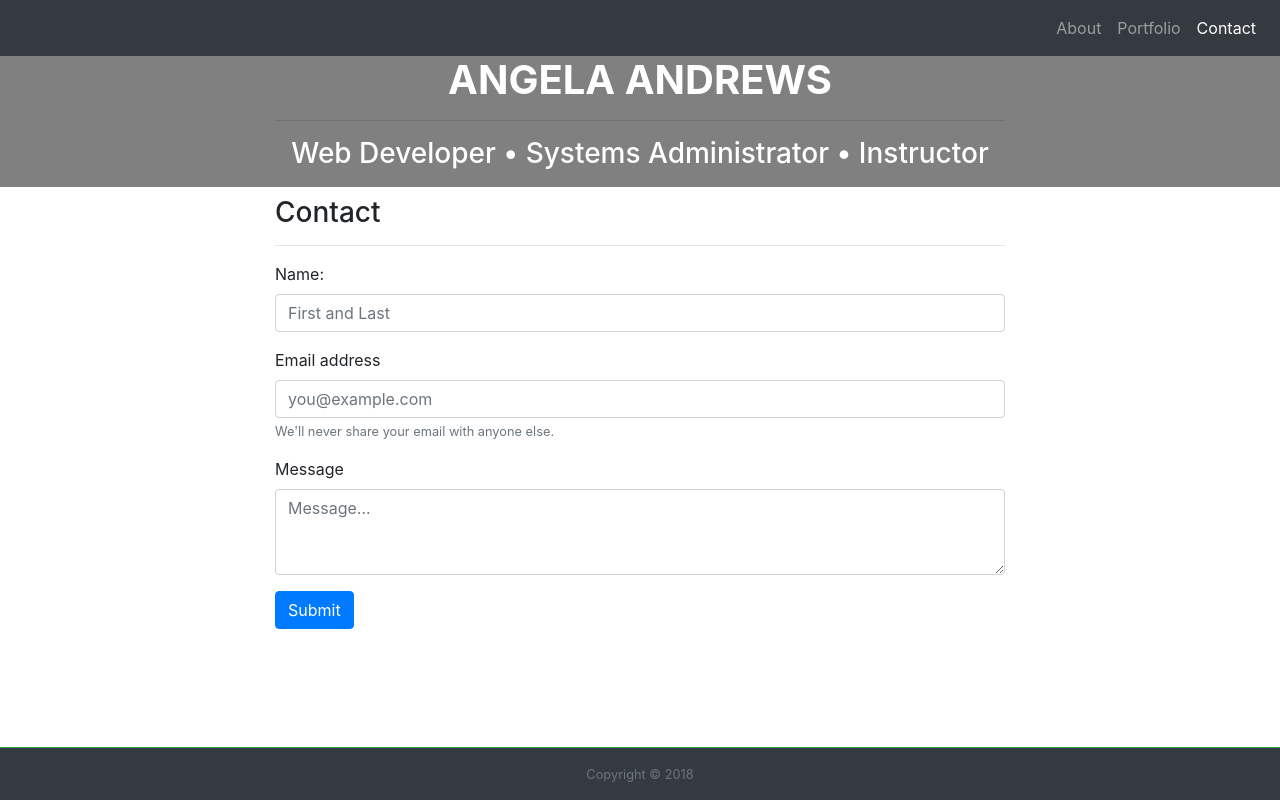
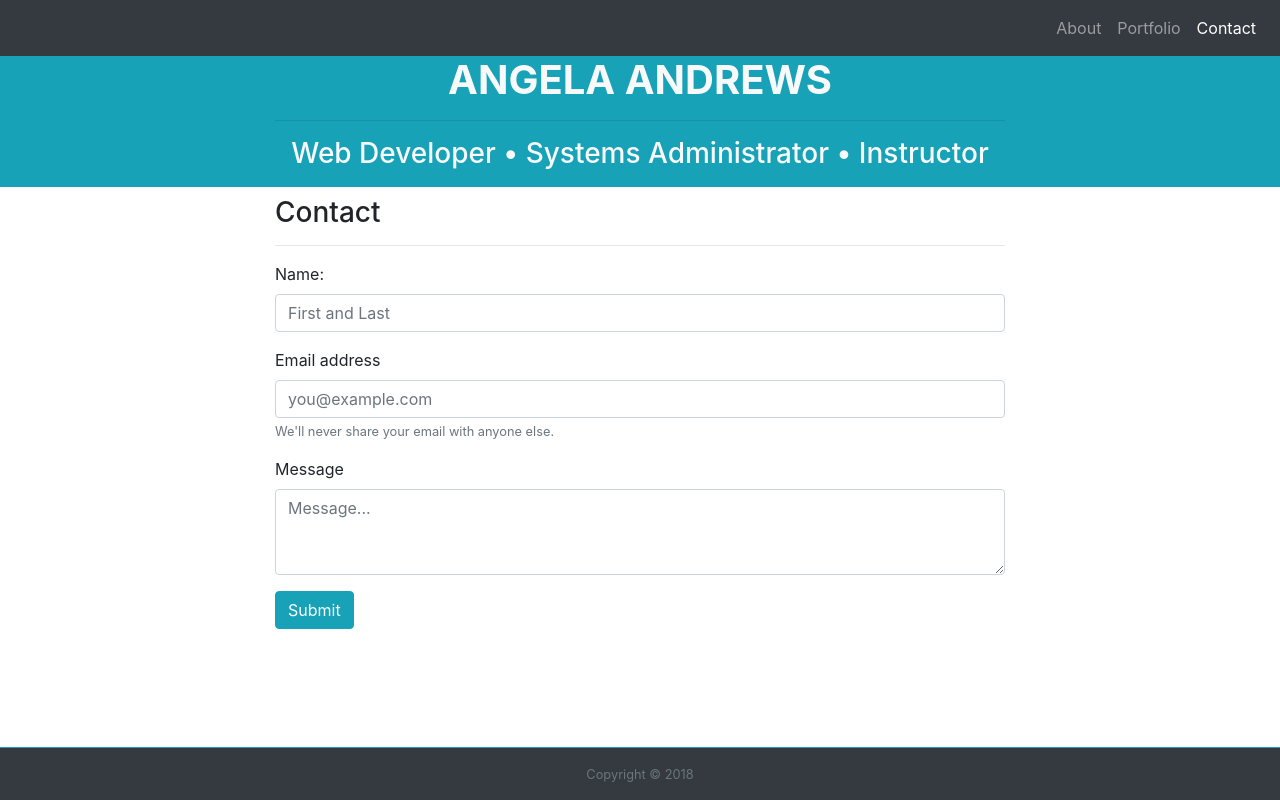
Before and after one commit to angela-andrews/Bootstrap-Portfolio, a plain HTML site: page contact.html in a window 1280 px wide. Drawn offline with nearby package versions, Linux system fonts and the light colour scheme.

Commit message:
Small edits: colors, col-sm

```diff
--- a/contact.html
+++ b/contact.html
@@ -33,7 +33,7 @@
                   </ul>
                 </div>
               </nav>
-              <header class="text-center text-white " style=background-color:grey>
+              <header class="text-center text-light bg-info" >
                   <div class="container my-auto">
                     <div class="row">
                       <div class="col-lg-8 mx-auto">
@@ -80,7 +80,7 @@
                             <textarea class="form-control" id="exampleFormControlTextarea1" rows="3" placeholder="Message..."></textarea>
                           </div>
 
-                        <button type="submit" class="btn btn-primary">Submit</button>
+                        <button type="submit" class="btn btn-info">Submit</button>
                       </form>
                     </div>
                     <div class="col-md-12"></div>
@@ -88,7 +88,7 @@
 
                   </div>
                 </div>  <!-- end container-->
-                <footer class="text-center text-white  bg-dark fixed-bottom border-top border-success" style=background-color:grey>
+                <footer class="text-center text-white  bg-dark fixed-bottom border-top border-info" style=background-color:grey>
                   <div class="container my-auto">
                     <div class="row">
                       <div class="col-lg-8 mx-auto">
```
Also changed, not shown: index.html (+2 -2 lines), portfolio.html (+2 -2 lines), 1 other file.
